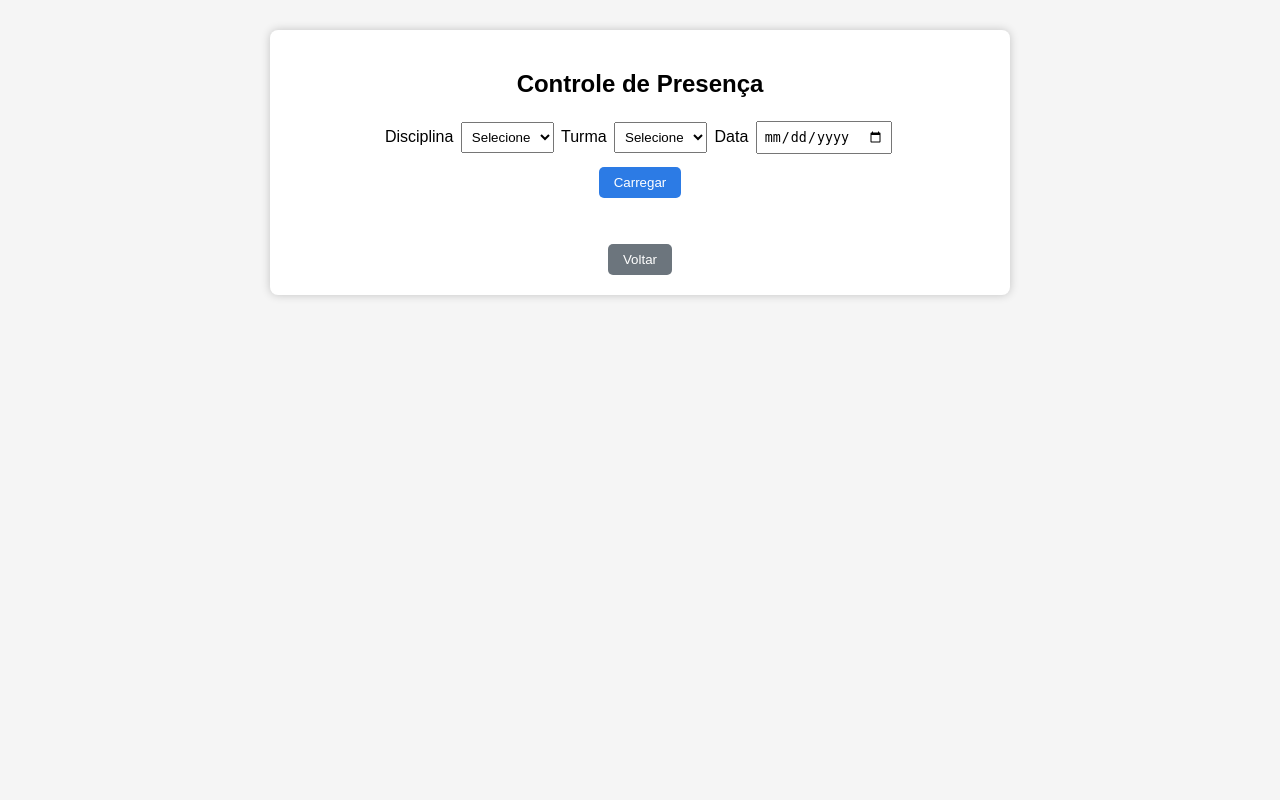
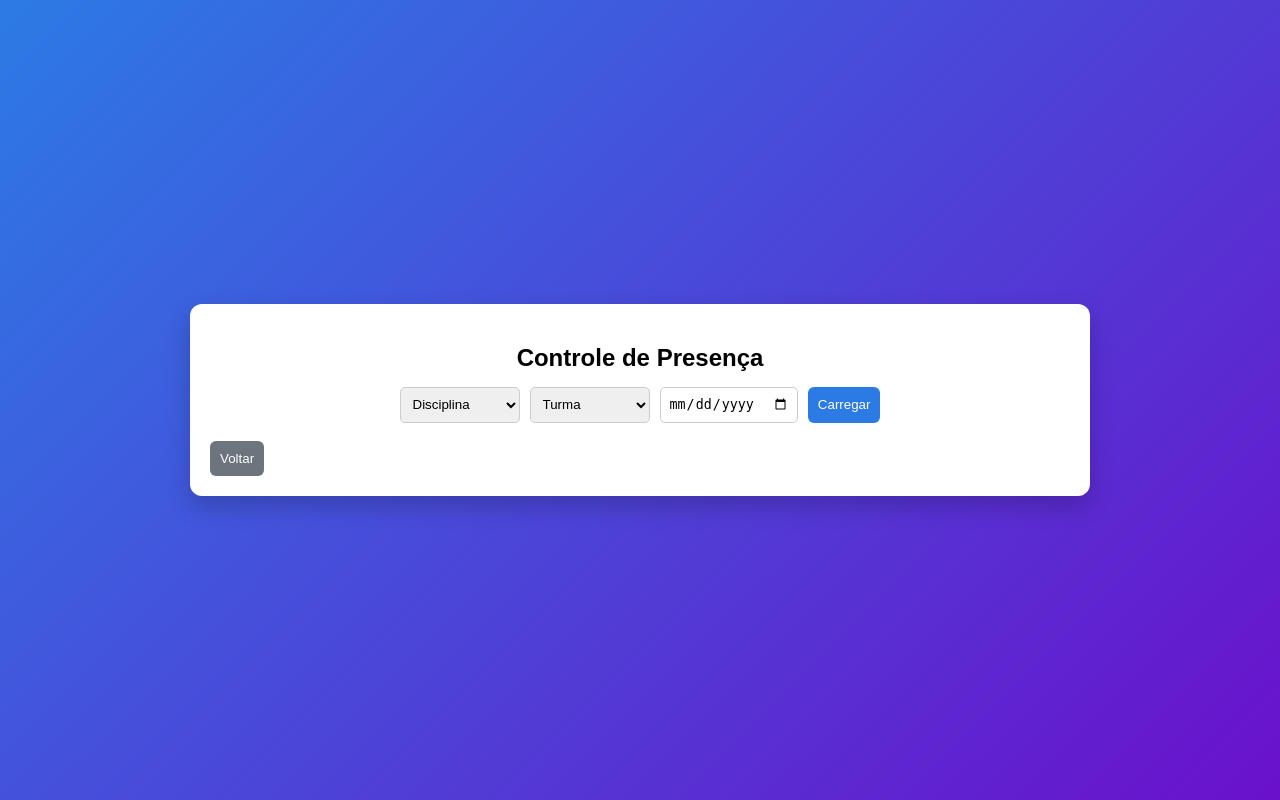
Before and after one commit to Fabiorefer/diario-escolar1.1, a Flask app: page /presenca in a window 1280 px wide. Run offline with Flask 3, Linux system fonts and the light colour scheme; the visitor is signed in with stand-in values (Sample User, id 1); data that the repository does not hold is empty.

Commit message:
Update presenca.html

```diff
--- a/templates/presenca.html
+++ b/templates/presenca.html
@@ -2,30 +2,100 @@
 <html>
 <head>
 <meta charset="UTF-8">
+<meta name="viewport" content="width=device-width, initial-scale=1.0">
 <title>Presença</title>
 
 <style>
 
-body{
-font-family: Arial;
-background:#f5f5f5;
-text-align:center;
-margin:0;
+*{
+    box-sizing: border-box;
 }
 
+body{
+    font-family: Arial, sans-serif;
+    background: linear-gradient(135deg, #2c7be5, #6a11cb);
+    margin:0;
+    min-height:100vh;
+    display:flex;
+    justify-content:center;
+    align-items:center;
+}
+
+/* CAIXA */
 .box{
     background:white;
-width:700px;
-margin:auto;
-margin-top:30px;
+    width:95%;
+    max-width:900px;
     padding:20px;
-border-radius:8px;
-box-shadow:0 0 10px rgba(0,0,0,0.2);
+    border-radius:12px;
+    box-shadow:0 10px 25px rgba(0,0,0,0.2);
+}
+
+/* TÍTULO */
+h2{
+    text-align:center;
+    margin-bottom:15px;
+}
+
+/* FORM TOPO */
+.topo{
+    display:flex;
+    flex-wrap:wrap;
+    gap:10px;
+    justify-content:center;
+}
+
+/* INPUTS */
+select, input{
+    padding:8px;
+    border-radius:5px;
+    border:1px solid #ccc;
+    min-width:120px;
+}
+
+/* BOTÕES */
+button{
+    padding:10px;
+    border:none;
+    border-radius:6px;
+    background:#2c7be5;
+    color:white;
+    cursor:pointer;
+    transition:0.3s;
+}
+
+button:hover{
+    background:#1a5ed8;
+}
+
+/* VOLTAR */
+.voltar{
+    background:#6c757d;
+}
+
+.voltar:hover{
+    background:#545b62;
+}
+
+/* MENSAGEM */
+.msg{
+    background:#d4edda;
+    padding:10px;
+    margin-bottom:10px;
+    border-radius:5px;
+    text-align:center;
+}
+
+/* TABELA */
+.table-container{
+    overflow-x:auto;
+    margin-top:10px;
 }
 
 table{
     border-collapse: collapse;
     width:100%;
+    min-width:500px;
 }
 
 td,th{
@@ -38,43 +108,33 @@ th{
     background:#f1f1f1;
 }
 
-select,input{
-padding:6px;
-margin:3px;
+/* BOTÃO SALVAR */
+.btn-salvar{
+    width:100%;
+    margin-top:10px;
+}
+
+/* RESPONSIVO */
+@media (max-width:600px){
+
+    .topo{
+        flex-direction:column;
+    }
+
+    select, input{
+        width:100%;
     }
 
     button{
-padding:8px 15px;
-margin-top:10px;
-border:none;
-background:#2c7be5;
-color:white;
-border-radius:5px;
-cursor:pointer;
+        width:100%;
     }
 
-button:hover{
-background:#1a5ed8;
-}
-
-.voltar{
-background:#6c757d;
-}
-
-.voltar:hover{
-background:#545b62;
-}
-
-.msg{
-background:#d4edda;
-padding:10px;
-margin-bottom:10px;
-border-radius:5px;
 }
 
 </style>
 
 </head>
+
 <body>
 
 <div class="box">
@@ -87,11 +147,10 @@ Presença salva com sucesso
 </div>
 {% endif %}
 
-<form method="GET">
+<form method="GET" class="topo">
 
-Disciplina
 <select name="disciplina" required>
-<option value="">Selecione</option>
+<option value="">Disciplina</option>
 {% for d in disciplinas %}
 <option value="{{ d }}" {% if disciplina == d %}selected{% endif %}>
 {{ d }}
@@ -99,9 +158,8 @@ Disciplina
 {% endfor %}
 </select>
 
-Turma
 <select name="turma" required>
-<option value="">Selecione</option>
+<option value="">Turma</option>
 {% for t in turmas %}
 <option value="{{ t }}" {% if turma == t %}selected{% endif %}>
 {{ t }}
@@ -109,15 +167,11 @@ Turma
 {% endfor %}
 </select>
 
-Data
 <input type="date" name="data" value="{{ data }}" required>
 
-<br>
 <button type="submit">Carregar</button>
 
 </form>
-
-<br>
 
 {% if alunos %}
 
@@ -126,6 +180,8 @@ Data
 <input type="hidden" name="disciplina" value="{{ disciplina }}">
 <input type="hidden" name="turma" value="{{ turma }}">
 <input type="hidden" name="data" value="{{ data }}">
+
+<div class="table-container">
 
 <table>
 
@@ -138,9 +194,7 @@ Data
 {% for aluno in alunos %}
 <tr>
 
-<td style="text-align:left">
-{{ aluno }}
-</td>
+<td style="text-align:left">{{ aluno }}</td>
 
 <td>
 <input
@@ -169,8 +223,9 @@ required
 
 </table>
 
-<br>
-<button type="submit">Salvar Presença</button>
+</div>
+
+<button type="submit" class="btn-salvar">Salvar Presença</button>
 
 </form>
 
```
Lines whose indentation alone changed are shown as unchanged.
